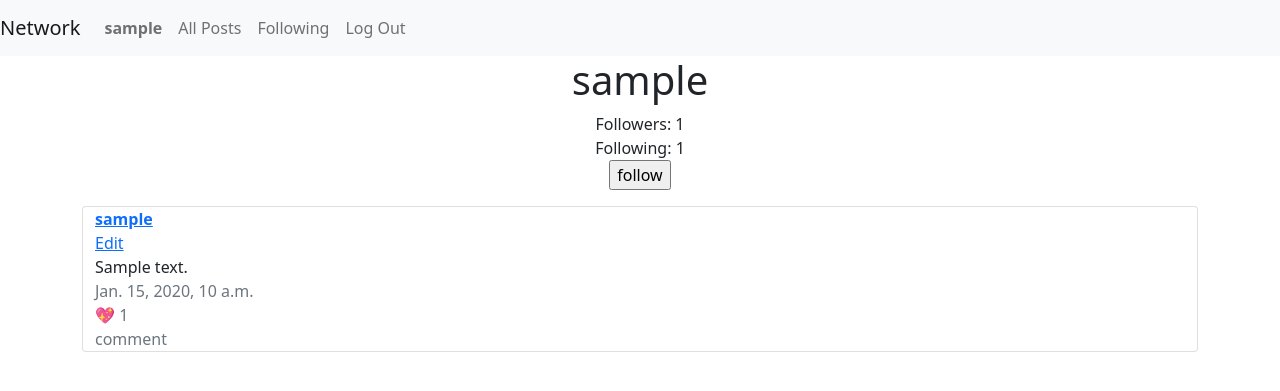
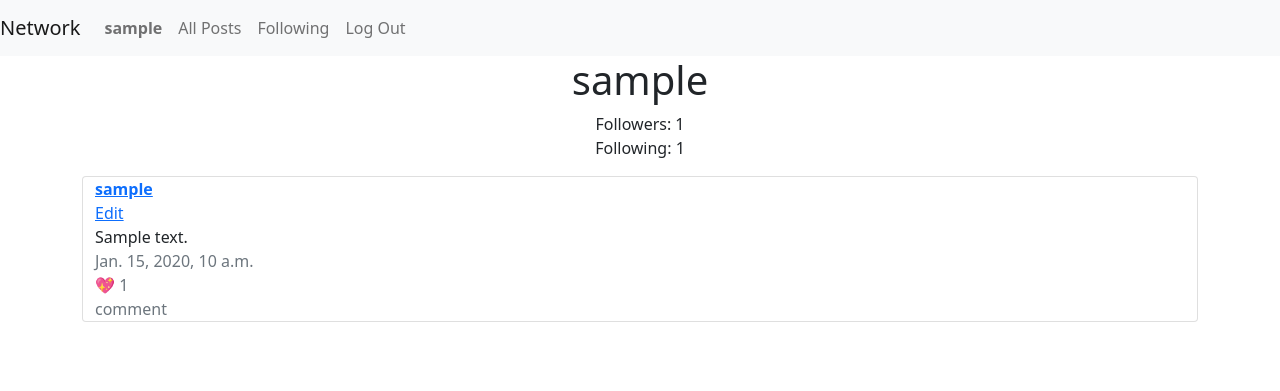
Before and after one commit to mamume/network, a Django app: page /profile/1 in a window 1280 px wide. Shown: the top 391 px of the page. Run offline with Django 3.2, Linux system fonts and the light colour scheme; a user stored in the database is signed in; tables that the repository leaves empty hold one stand-in row (values such as "Sample post").

Commit message:
handle follow form

```diff
--- a/network/templates/network/profile.html
+++ b/network/templates/network/profile.html
@@ -6,9 +6,11 @@
     <h1>{{profile_user.username}}</h1>
     <div>Followers: {{ profile_user.followers.count }}</div>
     <div>Following: {{ following_count }}</div>
-    <form action={% url 'follow' profile_user.id %} method='POST'>
-      <input type='submit' value='follow' />
-    </form>
+    {% if user.id != profile_user.id %}
+      <form action={% url 'follow' profile_user.id %}>
+        <input type="submit" class="btn btn-primary" value="Follow">
+      </form>
+    {% endif %}
   </figure>
   {% include 'network/posts.html' %}
 </div>
```
